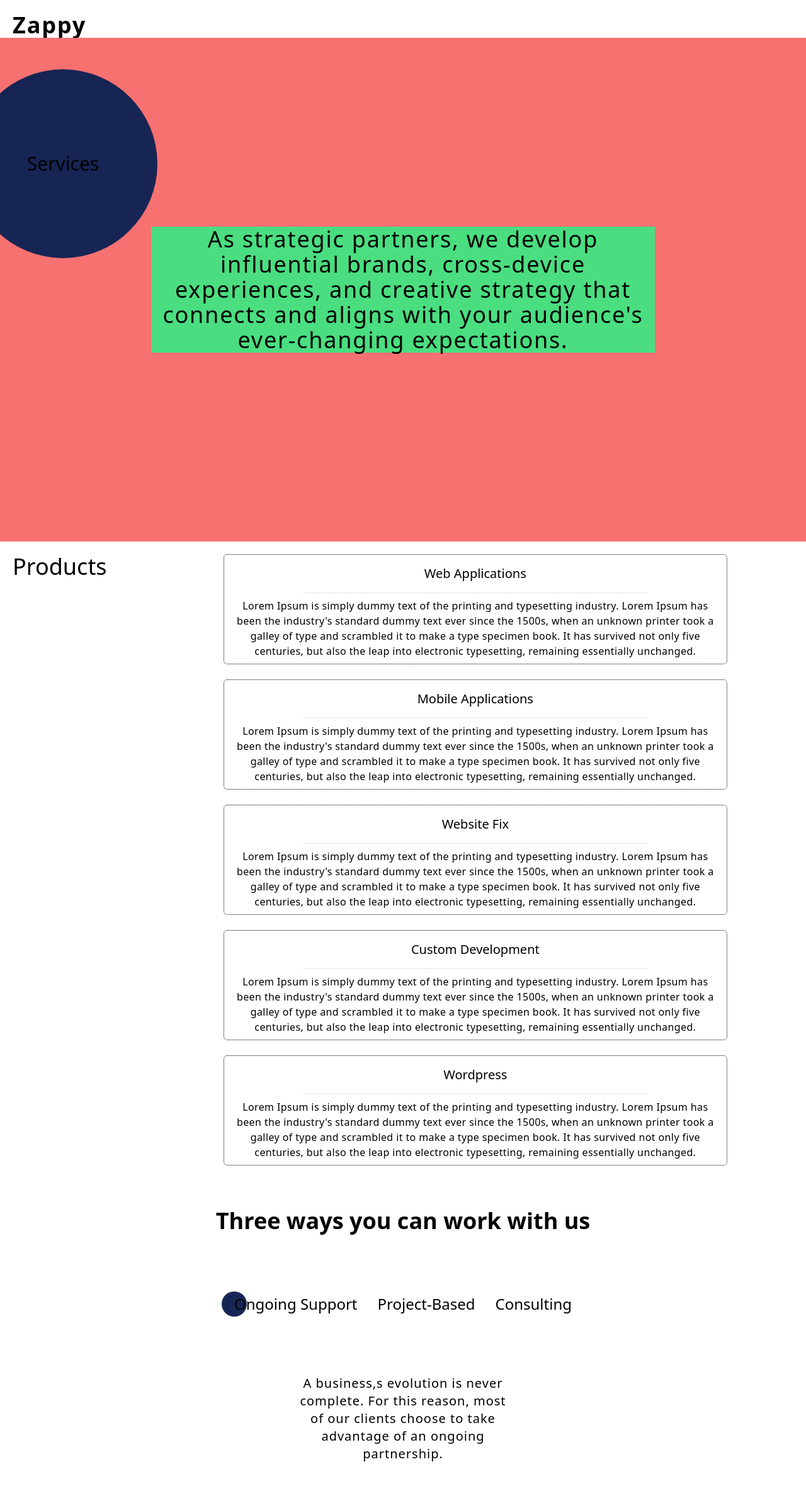
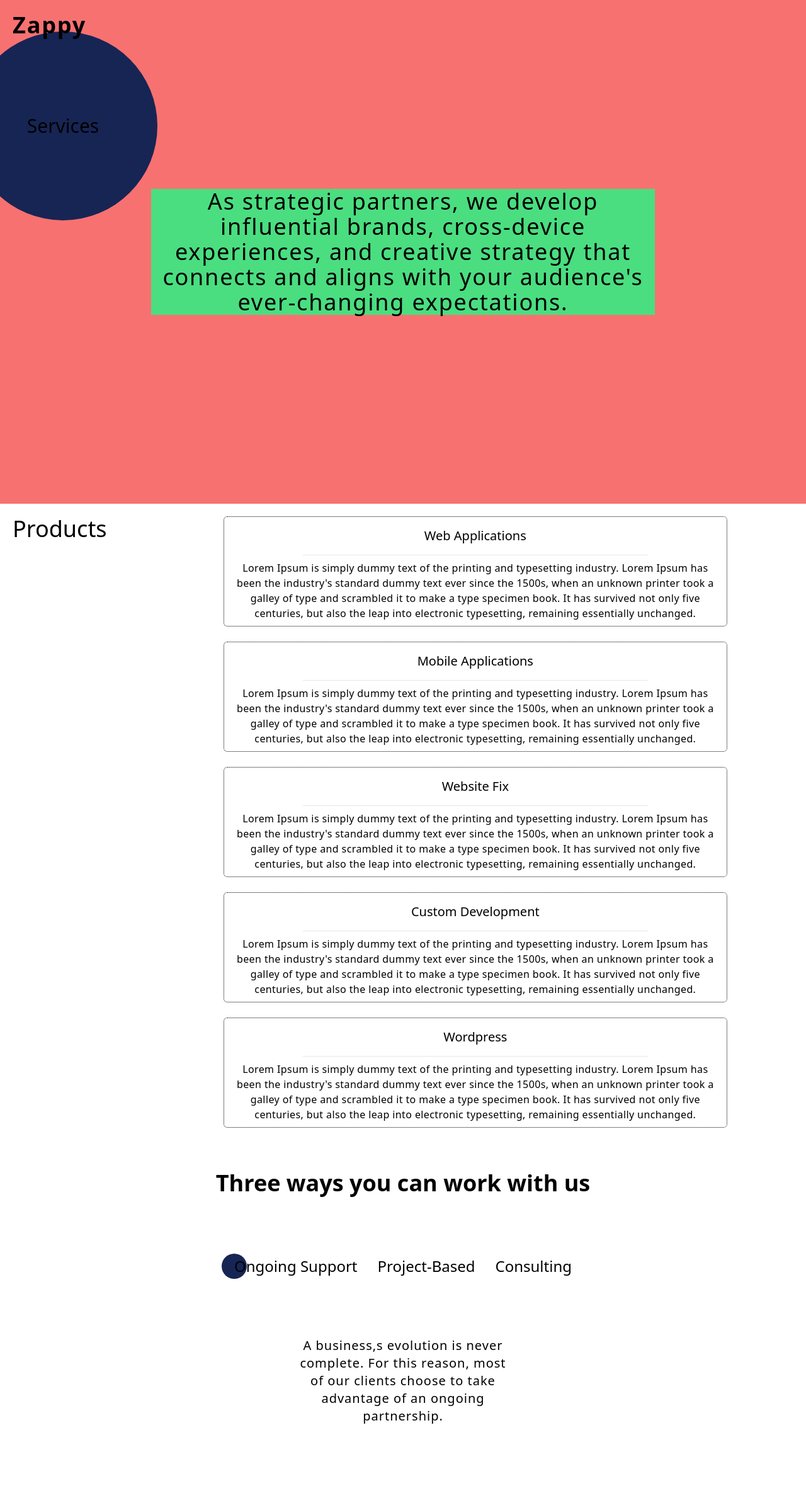
Before and after one commit to Zappy-Team/Zappy-Website, a React (Vite) app in the folder front-end/: page /services in a window 1280 px wide. Shown: the top 2360 px of the page at 63% size. Built offline with nearby package versions, Linux system fonts and the light colour scheme.

Commit message:
some changes

```diff
--- a/front-end/src/components/Home/index.tsx
+++ b/front-end/src/components/Home/index.tsx
@@ -3,7 +3,6 @@ import SwipingText from "./components/SwipingText";
 import HomeAbout from "./components/about";
 import HomeFeatureProject from "./components/project";
 import HomeServices from "./components/services";
-import HackerTitle from "../commons/HackerTItle";
 
 const Home = () => {
   return (
@@ -13,7 +12,6 @@ const Home = () => {
           <Canvas width={400} height={400} />
         </section>
         <SwipingText />
-        <HackerTitle text="WE ARE ZAPPY" intervalTime={40}/>
       </main>
       {/*About Us */}
       <HomeAbout />
--- a/front-end/src/components/commons/HackerTItle.tsx
+++ b/front-end/src/components/commons/HackerTItle.tsx
@@ -16,30 +16,24 @@ const HackerTitle: React.FC<Props> = ({ text, intervalTime }) => {
             if (textArray.length == 1) {
               textRef.current.innerText = textArray[0]
                 .split("")
-								.map((letter, idx) => {
+                .map((_letter, idx) => {
                   if (idx < iterations) {
                     return text[idx];
                   }
-									return letters[
-										Math.floor(Math.random() * 26)
-									];
+                  return letters[Math.floor(Math.random() * 26)];
                 })
                 .join("");
               iterations += 1 / 3;
             } else if (textArray.length > 1) {
               textRef.current.innerText = textArray
-								.map((text, idx) => {
+                .map((text) => {
                   return text
                     .split("")
                     .map((letter, idx) => {
                       if (idx < iterations) {
                         return letter;
                       } else {
-												return letters[
-													Math.floor(
-														Math.random() * 26
-													)
-												];
+                        return letters[Math.floor(Math.random() * 26)];
                       }
                     })
                     .join("");
@@ -56,9 +50,13 @@ const HackerTitle: React.FC<Props> = ({ text, intervalTime }) => {
         clearInterval(interval);
       }
     }
+    // eslint-disable-next-line react-hooks/exhaustive-deps
   }, [textRef]);
   return (
-		<h1 ref={textRef} className="text-black text-4xl font-bold">
+    <h1
+      ref={textRef}
+      className="text-5xl text-center mt-24 md:text-7xl xl:text-8xl md:text-left"
+    >
       {text}
     </h1>
   );
--- a/front-end/src/components/commons/Header/index.tsx
+++ b/front-end/src/components/commons/Header/index.tsx
@@ -1,9 +1,41 @@
+import gsap from "gsap";
+import { ScrollTrigger } from "gsap/all";
+import { useLayoutEffect, useRef } from "react";
+
 const Header: React.FC = () => {
-    return (
-        <header>
-            <h1 className="text-4xl font-bold tracking-wider ml-5 mt-5">Zappy</h1>
-        </header>
-    );
-}
+  const boxRef = useRef<HTMLHeadingElement | null>(null);
+
+  useLayoutEffect(() => {
+    const ctx = gsap.context(() => {
+      gsap.registerPlugin(ScrollTrigger);
+
+      const headingZappy = gsap.timeline({
+        scrollTrigger: {
+          trigger: "#zappy_header ",
+          start: "top 10px",
+          toggleActions: "restart resume resume reverse",
+        },
+      });
+      headingZappy.to("#zappy_header ", {
+        rotate: "90deg",
+        top: "50px",
+        ease: "back.out(1.7)",
+        left: "-10px",
+        duration: 1,
+      });
+    }, boxRef);
+    return () => ctx.revert();
+  }, []);
+  return (
+    <header ref={boxRef}>
+      <h1
+        className="text-4xl font-bold tracking-wider top-5 left-5 w-fit fixed z-50"
+        id="zappy_header"
+      >
+        Zappy
+      </h1>
+    </header>
+  );
+};
 
 export default Header;
--- a/front-end/src/components/lists/list.tsx
+++ b/front-end/src/components/lists/list.tsx
@@ -30,13 +30,13 @@ const ListChooseComponent: React.FC<PropTypes> = ({
         className="absolute w-full h-full cursor-pointer opacity-0"
       />
       {/* Round */}
-      {checked && (
-        <div
-          className={`${
-            bg ? "bg-blue-300" : "bg-blue-950"
-          } duration-500  absolute w-8 h-8 rounded-full -left-[16px] md:w-10 md:h-10 md:-left-[20px]`}
-        />
-      )}
+      <div
+        className={`${bg ? "bg-blue-300" : "bg-blue-950"} ${
+          checked
+            ? "opacity-1 -left-[16px] md:-left-[20px]"
+            : "opacity-0 left-[120px]"
+        } duration-500  absolute w-8 h-8 rounded-full  md:w-10 md:h-10 `}
+      />
     </li>
   );
 };
--- a/front-end/src/pages/about/components/hero.tsx
+++ b/front-end/src/pages/about/components/hero.tsx
@@ -4,6 +4,7 @@ import {
   //  useLayoutEffect,
   useRef,
 } from "react";
+import HackerTitle from "../../../components/commons/HackerTItle";
 
 function AboutHero() {
   const boxRef = useRef<HTMLHeadingElement | null>(null);
@@ -27,15 +28,7 @@ function AboutHero() {
       ref={boxRef}
       className="min-h-screen flex flex-col px-4 md:w-[90%] md:mx-auto"
     >
-      <h1 className=" text-5xl text-center mt-24 md:text-7xl xl:text-8xl md:text-left">
-        <span className="" id="rocket_one">
-          🚀
-        </span>{" "}
-        We Are Zappy{" "}
-        <span className="" id="rocket_two">
-          🚀
-        </span>
-      </h1>
+      <HackerTitle text="WE ARE ZAPPY" intervalTime={40} />
       <p className=" text-2xl mt-24 md:3xl md:self-end md:max-w-lg">
         Lorem ipsum dolor sit amet consectetur adipisicing elit. Ipsam facere
         quam itaque dicta assumenda laudantium, accusantium ex repudiandae
```
Lines whose indentation alone changed are shown as unchanged.
